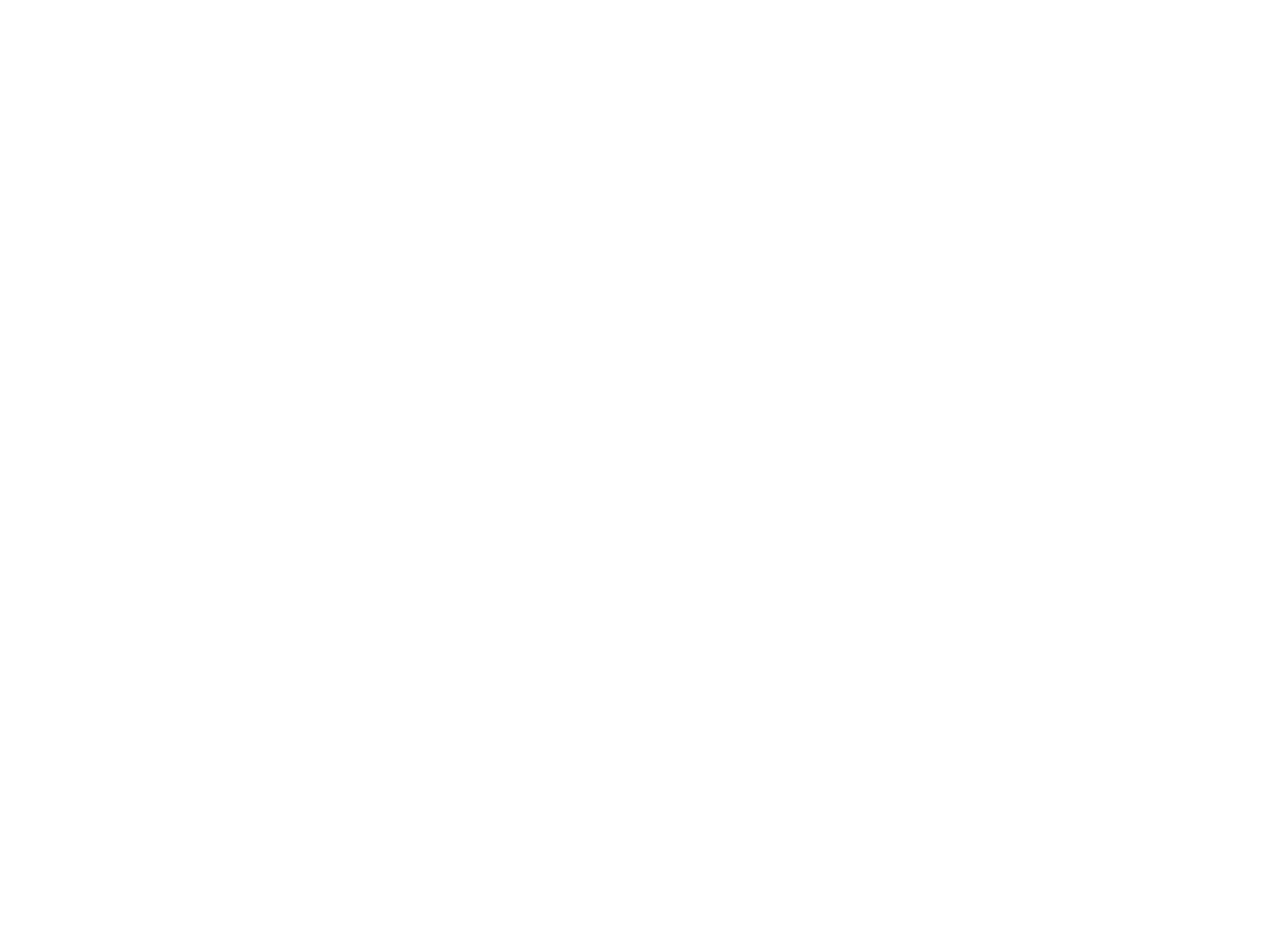
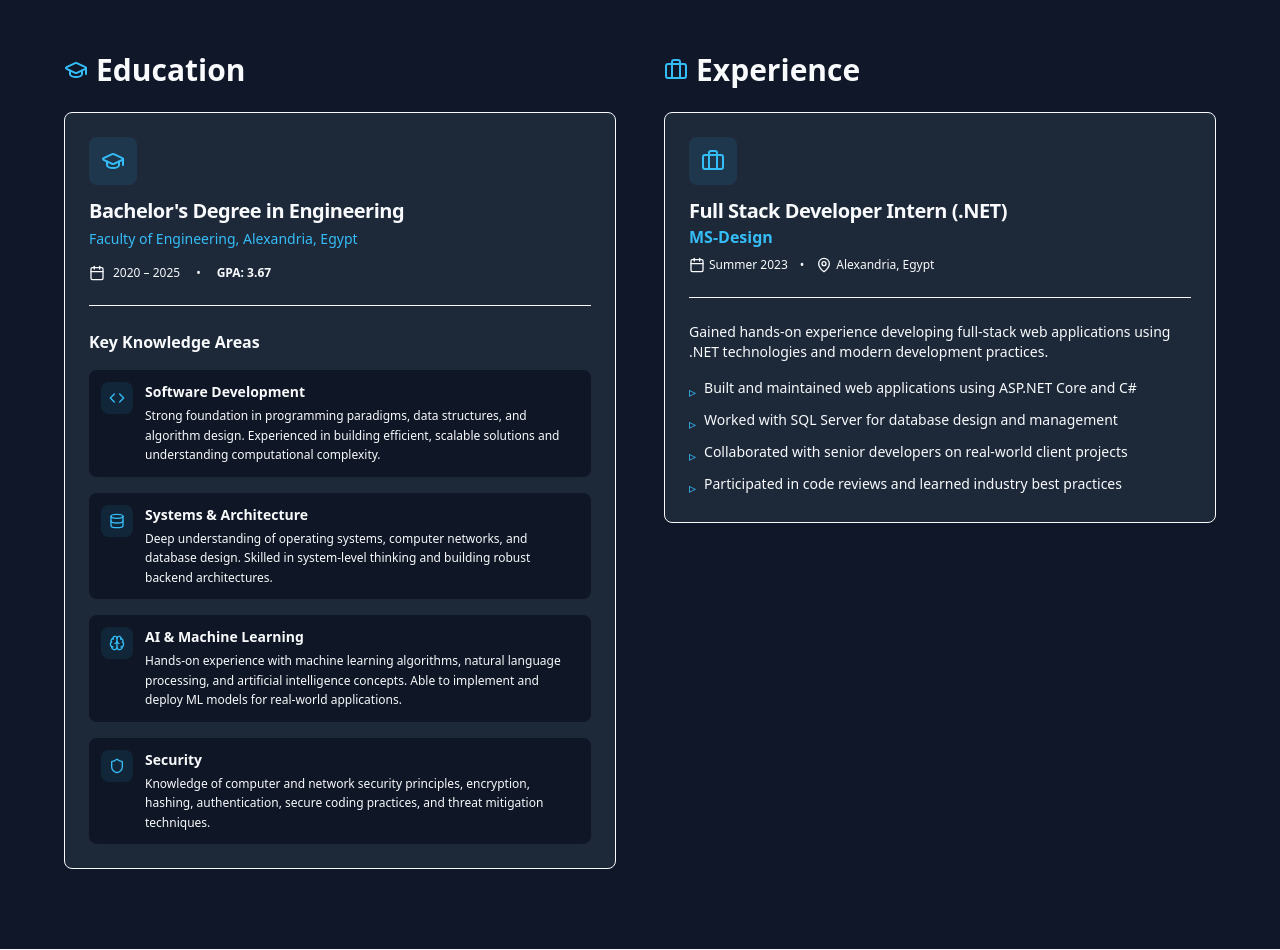
Before and after one commit to yasserM2001/Portfolio, a React (Vite) app: page / in a window 1280 px wide. Shown: the part 980-1930 px from the top of the page. Before the commit the page ends 800 px from the top, so only its background shows below. Built offline with nearby package versions, Linux system fonts and the light colour scheme.

Commit message:
feat: add About and Card components, and include them in the Index page

```diff
--- /dev/null
+++ b/src/components/About.tsx
@@ -0,0 +1,173 @@
+import { Card, CardHeader, CardTitle, CardDescription, CardContent } from "./Card";
+import { GraduationCap, Calendar, Briefcase, MapPin, Code, Database, Brain, Shield } from "lucide-react";
+import SectionWrapper from "./layout/SectionWrapper";
+
+const About = () => {
+  const knowledgeAreas = [
+    {
+      icon: Code,
+      title: "Software Development",
+      skills: "Strong foundation in programming paradigms, data structures, and algorithm design. Experienced in building efficient, scalable solutions and understanding computational complexity."
+    },
+    {
+      icon: Database,
+      title: "Systems & Architecture",
+      skills: "Deep understanding of operating systems, computer networks, and database design. Skilled in system-level thinking and building robust backend architectures."
+    },
+    {
+      icon: Brain,
+      title: "AI & Machine Learning",
+      skills: "Hands-on experience with machine learning algorithms, natural language processing, and artificial intelligence concepts. Able to implement and deploy ML models for real-world applications."
+    },
+    {
+      icon: Shield,
+      title: "Security",
+      skills: "Knowledge of computer and network security principles, encryption, hashing, authentication, secure coding practices, and threat mitigation techniques."
+    },
+  ];
+
+  const experiences = [
+    {
+      title: "Full Stack Developer Intern (.NET)",
+      company: "MS-Design",
+      location: "Alexandria, Egypt",
+      period: "Summer 2023",
+      description: "Gained hands-on experience developing full-stack web applications using .NET technologies and modern development practices.",
+      highlights: [
+        "Built and maintained web applications using ASP.NET Core and C#",
+        "Worked with SQL Server for database design and management",
+        "Collaborated with senior developers on real-world client projects",
+        "Participated in code reviews and learned industry best practices"
+      ]
+    },
+  ];
+
+  return (
+    <SectionWrapper
+      id="about"
+      title="About"
+    >
+      {/* Side-by-side layout on large screens, stacked on mobile */}
+      <div className="grid grid-cols-1 lg:grid-cols-2 gap-12">
+
+        {/* Education Column */}
+        <div>
+          <h3 className="text-3xl font-bold mb-6 flex items-center gap-2">
+            <GraduationCap className="w-6 h-6 text-primary" />
+            Education
+          </h3>
+
+          <Card>
+            <CardHeader>
+              <div className="flex flex-col items-start gap-4">
+                <div className="p-3 rounded-lg bg-primary/10">
+                  <GraduationCap className="w-6 h-6 text-primary" />
+                </div>
+                <div className="flex-1">
+                  <CardTitle className="text-xl mb-2">
+                    Bachelor's Degree in Engineering
+                  </CardTitle>
+                  <CardDescription className="text-sm mb-4 text-primary">
+                    Faculty of Engineering, Alexandria, Egypt
+                  </CardDescription>
+                  <div className="flex flex-wrap items-center gap-2 text-xs text-muted-foreground">
+                    <Calendar className="w-4 h-4" />
+                    <span>2020 – 2025</span>
+                    <span className="mx-2">•</span>
+                    <span className="font-semibold text-foreground">GPA: 3.67</span>
+                  </div>
+                </div>
+              </div>
+            </CardHeader>
+
+            <CardContent>
+              <div className="border-t pt-6">
+                <h5 className="font-semibold mb-4 text-base">
+                  Key Knowledge Areas
+                </h5>
+                <div className="space-y-4">
+                  {knowledgeAreas.map((area, index) => (
+                    <div
+                      key={index}
+                      className="flex gap-3 p-3 rounded-lg bg-accent/50 hover:bg-accent transition-colors"
+                    >
+                      <div className="shrink-0">
+                        <div className="p-2 rounded-lg bg-primary/10">
+                          <area.icon className="w-4 h-4 text-primary" />
+                        </div>
+                      </div>
+                      <div>
+                        <h6 className="font-semibold mb-1 text-sm">
+                          {area.title}
+                        </h6>
+                        <p className="text-xs text-muted-foreground leading-relaxed">
+                          {area.skills}
+                        </p>
+                      </div>
+                    </div>
+                  ))}
+                </div>
+              </div>
+            </CardContent>
+          </Card>
+        </div>
+
+        {/* Experience Column */}
+        <div>
+          <h3 className="text-3xl font-bold mb-6 flex items-center gap-2">
+            <Briefcase className="w-6 h-6 text-primary" />
+            Experience
+          </h3>
+
+          <div className="space-y-6">
+            {experiences.map((exp, index) => (
+              <Card key={index}>
+                <CardHeader>
+                  <div className="flex flex-col items-start gap-4">
+                    <div className="p-3 rounded-lg bg-primary/10">
+                      <Briefcase className="w-6 h-6 text-primary" />
+                    </div>
+                    <div className="flex-1">
+                      <CardTitle className="text-xl mb-1">{exp.title}</CardTitle>
+                      <p className="text-primary font-semibold mb-2">{exp.company}</p>
+                      <div className="flex flex-wrap items-center gap-3 text-xs text-muted-foreground">
+                        <div className="flex items-center gap-1">
+                          <Calendar className="w-4 h-4" />
+                          <span>{exp.period}</span>
+                        </div>
+                        <span>•</span>
+                        <div className="flex items-center gap-1">
+                          <MapPin className="w-4 h-4" />
+                          <span>{exp.location}</span>
+                        </div>
+                      </div>
+                    </div>
+                  </div>
+                </CardHeader>
+                <CardContent>
+                  <div className="border-t pt-6">
+                    <p className="text-muted-foreground mb-4 text-sm">{exp.description}</p>
+                  <ul className="space-y-2">
+                    {exp.highlights.map((highlight, i) => (
+                      <li
+                        key={i}
+                        className="flex items-start gap-2 text-sm"
+                      >
+                        <span className="text-primary mt-1">▹</span>
+                        <span>{highlight}</span>
+                      </li>
+                    ))}
+                  </ul>
+                  </div>
+                </CardContent>
+              </Card>
+            ))}
+          </div>
+        </div>
+
+      </div>
+    </SectionWrapper>
+  );
+};
+
+export default About;
--- /dev/null
+++ b/src/components/Card.tsx
@@ -0,0 +1,96 @@
+import React from "react";
+
+interface CardProps {
+  children: React.ReactNode;
+  className?: string;
+  hover?: boolean;
+  onClick?: () => void;
+}
+
+const Card = React.forwardRef<HTMLDivElement, CardProps>(
+  ({ children, className = "", hover = true, onClick }, ref) => {
+    return (
+      <div
+        ref={ref}
+        onClick={onClick}
+        className={`
+          rounded-lg border bg-card text-card-foreground shadow-sm
+          ${hover ? "hover:shadow-lg transition-shadow duration-300" : ""}
+          ${onClick ? "cursor-pointer" : ""}
+          ${className}
+        `}
+      >
+        {children}
+      </div>
+    );
+  }
+);
+
+Card.displayName = "Card";
+
+interface CardHeaderProps {
+  children: React.ReactNode;
+  className?: string;
+}
+
+const CardHeader = ({ children, className = "" }: CardHeaderProps) => {
+  return (
+    <div className={`flex flex-col space-y-1.5 p-6 ${className}`}>
+      {children}
+    </div>
+  );
+};
+
+interface CardTitleProps {
+  children: React.ReactNode;
+  className?: string;
+}
+
+const CardTitle = ({ children, className = "" }: CardTitleProps) => {
+  return (
+    <h3 className={`text-2xl font-semibold leading-none tracking-tight ${className}`}>
+      {children}
+    </h3>
+  );
+};
+
+interface CardDescriptionProps {
+  children: React.ReactNode;
+  className?: string;
+}
+
+const CardDescription = ({ children, className = "" }: CardDescriptionProps) => {
+  return (
+    <p className={`text-sm text-muted-foreground ${className}`}>
+      {children}
+    </p>
+  );
+};
+
+interface CardContentProps {
+  children: React.ReactNode;
+  className?: string;
+}
+
+const CardContent = ({ children, className = "" }: CardContentProps) => {
+  return (
+    <div className={`p-6 pt-0 ${className}`}>
+      {children}
+    </div>
+  );
+};
+
+interface CardFooterProps {
+  children: React.ReactNode;
+  className?: string;
+}
+
+const CardFooter = ({ children, className = "" }: CardFooterProps) => {
+  return (
+    <div className={`flex items-center p-6 pt-0 ${className}`}>
+      {children}
+    </div>
+  );
+};
+
+export { Card, CardHeader, CardTitle, CardDescription, CardContent, CardFooter };
--- a/src/pages/Index.tsx
+++ b/src/pages/Index.tsx
@@ -1,9 +1,13 @@
+import About from "../components/About";
+import Hero from "../components/Hero";
 import Navbar from "../components/Navbar";
 
 const Index = () => {
     return (
         <div className="min-h-screen bg-background text-foreground">
             <Navbar />
+            <Hero />
+            <About />
         </div>
     );
 };
```
Also changed, not shown: 1 other file (tests, documents, lock files or other folders).
